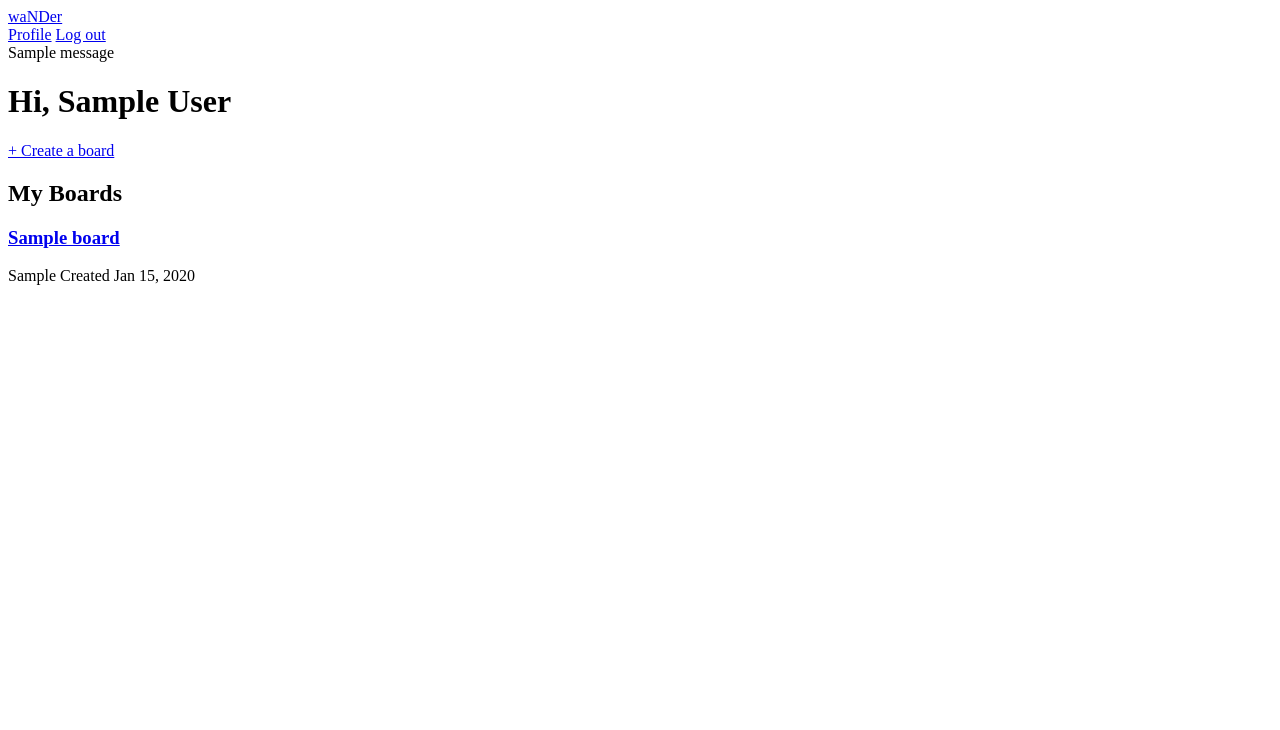
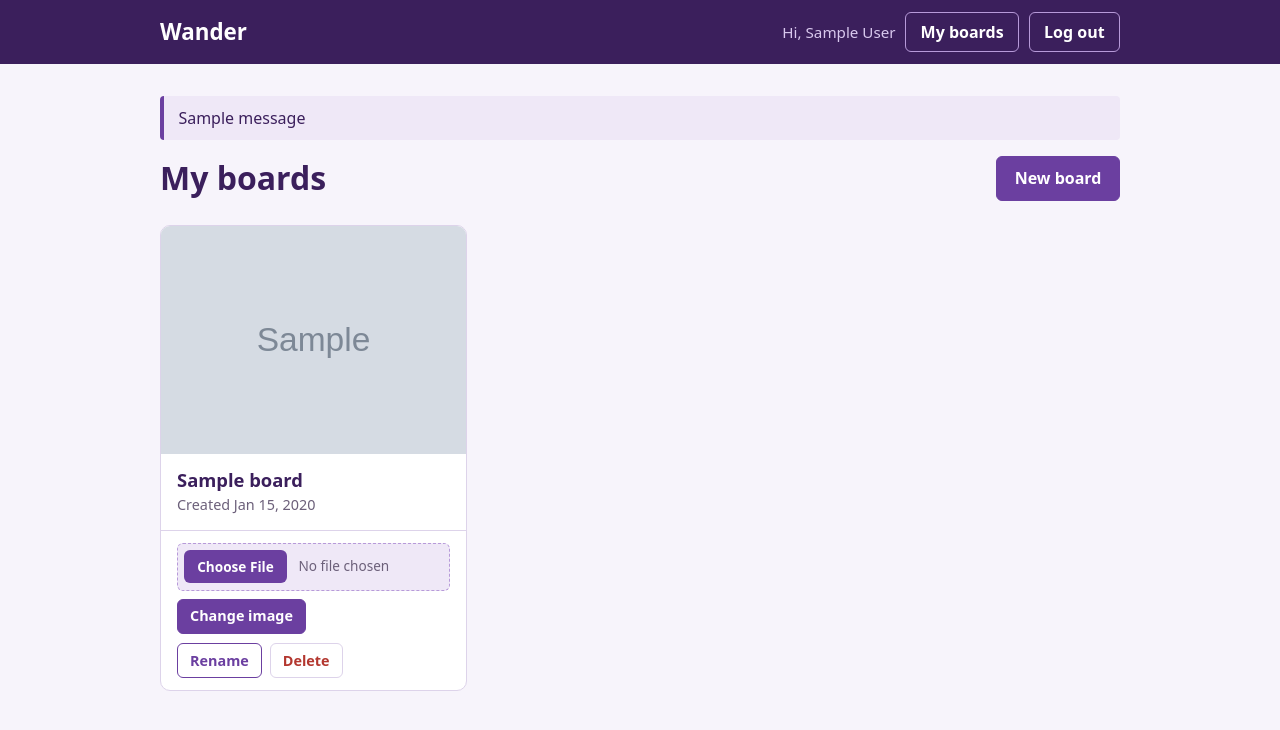
Before and after one commit to eholmquist01/wander_travel_itinerary, a Flask app: page /profile in a window 1280 px wide. Shown: the top 730 px of the page. Run offline with Flask 2, Linux system fonts and the light colour scheme; the visitor is signed in with stand-in values (Sample User, id 1); tables that the repository leaves empty or names only in its code hold one stand-in row (values such as "Sample post"); grey boxes marked "Sample" are stand-in pictures; one stand-in notice (Sample message) is shown.

Commit message:
added css for board display, nav bar, login/main pages

```diff
--- a/app.py
+++ b/app.py
@@ -1,11 +1,20 @@
+import os
+import uuid
+
 from flask import Flask, send_from_directory, render_template, flash, redirect, request, session
 import pymysql
 import pymysql.cursors
 from queries import (get_db, select_marker_by_location, select_top_markers, get_cities, get_boards_by_user,
-                    get_board, create_board, update_board_name, delete_board)
+                    get_board, create_board, update_board_name, delete_board, set_board_image)
 
 app = Flask(__name__)
 app.secret_key = "wander-session-key"
+
+# Image upload settings
+UPLOAD_DIR = os.path.join(app.root_path, "static", "uploads")
+ALLOWED_EXTENSIONS = {"png", "jpg", "jpeg", "gif", "webp"}
+app.config["MAX_CONTENT_LENGTH"] = 5 * 1024 * 1024  # 5 MB
+os.makedirs(UPLOAD_DIR, exist_ok=True)
 
 # Stage 1 + 2 access points
 @app.route("/")
@@ -129,6 +138,44 @@ def rename_board(board_id):
         flash("Couldn't rename that board")
     return redirect("/profile")
 
+# Upload or change a board's image
+@app.route("/boards/<int:board_id>/image", methods=["POST"])
+def upload_board_image(board_id):
+    if "user_id" not in session:
+        return redirect("/login")
+
+    image = request.files.get("image")
+    if image is None or image.filename == "":
+        flash("Choose an image first.")
+        return redirect("/profile")
+
+    extension = image.filename.rsplit(".", 1)[-1].lower() if "." in image.filename else ""
+    header = image.stream.read(12)
+    image.stream.seek(0)
+    looks_like_image = (header.startswith(b"\x89PNG")
+                        or header.startswith(b"\xff\xd8\xff")
+                        or header.startswith(b"GIF8")
+                        or (header[:4] == b"RIFF" and header[8:12] == b"WEBP"))
+    if extension not in ALLOWED_EXTENSIONS or not looks_like_image:
+        flash("Use a PNG, JPG, GIF or WebP image.")
+        return redirect("/profile")
+
+    filename = uuid.uuid4().hex + "." + extension
+    image.save(os.path.join(UPLOAD_DIR, filename))
+
+    if set_board_image(board_id, filename, session["user_id"]):
+        flash("Image saved.")
+    else:
+        os.remove(os.path.join(UPLOAD_DIR, filename))
+        flash("Only the person who created a board can change its image.")
+    return redirect("/profile")
+
+# Shown when an image is over 5 MB
+@app.errorhandler(413)
+def image_too_large(error):
+    flash("That image is over 5 MB. Choose a smaller one.")
+    return redirect("/profile")
+
 # Delete Board from Page
 @app.route("/boards/<int:board_id>/delete", methods=["POST"])
 def remove_board(board_id):
--- a/index.html
+++ b/index.html
@@ -3,6 +3,7 @@
 <head>
     <meta charset="utf-8">
     <title>waNDer</title>
+    <link rel="stylesheet" href="/static/css/style.css">
 </head>
 <body>
     <h1>waNDer</h1>
--- a/static/css/style.css
+++ b/static/css/style.css
@@ -0,0 +1,354 @@
+:root {
+  --purple-dark: #3b1f5c;
+  --purple: #6b3fa0;
+  --purple-hover: #55307f;
+  --purple-light: #efe8f7;
+  --bg: #f7f4fb;
+  --text: #241833;
+  --muted: #6c607a;
+  --line: #ddd3ea;
+  --danger: #b3372f;
+}
+
+* {
+  box-sizing: border-box;
+}
+
+body {
+  margin: 0;
+  background: var(--bg);
+  color: var(--text);
+  font-family: system-ui, -apple-system, "Segoe UI", Roboto, sans-serif;
+  line-height: 1.5;
+}
+
+h1, h2, h3 {
+  margin: 0 0 0.5rem;
+  color: var(--purple-dark);
+  line-height: 1.2;
+}
+
+a {
+  color: var(--purple);
+}
+
+.container {
+  max-width: 1000px;
+  margin: 0 auto;
+  padding: 2rem 1.25rem;
+}
+
+/* ---------- Navigation bar ---------- */
+
+.navbar {
+  background: var(--purple-dark);
+}
+
+.navbar-inner {
+  max-width: 1000px;
+  margin: 0 auto;
+  padding: 0.75rem 1.25rem;
+  display: flex;
+  flex-wrap: wrap;
+  align-items: center;
+  justify-content: space-between;
+  gap: 0.75rem;
+}
+
+.brand {
+  color: #fff;
+  font-size: 1.4rem;
+  font-weight: 700;
+  text-decoration: none;
+}
+
+.nav-links {
+  display: flex;
+  flex-wrap: wrap;
+  align-items: center;
+  gap: 0.6rem;
+}
+
+.nav-greeting {
+  color: #d9c9ee;
+  font-size: 0.95rem;
+}
+
+.nav-btn {
+  padding: 0.45rem 0.9rem;
+  border: 1.5px solid #b79ad9;
+  border-radius: 6px;
+  color: #fff;
+  font-weight: 600;
+  text-decoration: none;
+}
+
+.nav-btn:hover {
+  background: var(--purple);
+  border-color: var(--purple);
+}
+
+/* ---------- Forms and buttons ---------- */
+
+label {
+  display: block;
+  margin-bottom: 0.25rem;
+  font-weight: 600;
+}
+
+input[type="text"],
+input[type="email"],
+input[type="password"],
+select,
+textarea {
+  width: 100%;
+  padding: 0.6rem 0.75rem;
+  border: 1px solid var(--line);
+  border-radius: 6px;
+  background: #fff;
+  color: var(--text);
+  font: inherit;
+}
+
+input:focus,
+select:focus,
+textarea:focus {
+  border-color: var(--purple);
+  outline: 2px solid var(--purple);
+  outline-offset: 0;
+}
+
+/* Forms placed directly on a page (login, signup, new board) stay a readable width */
+.container > form {
+  max-width: 460px;
+}
+
+.container > form label {
+  margin-top: 0.9rem;
+}
+
+button,
+.btn {
+  display: inline-block;
+  padding: 0.6rem 1.1rem;
+  border: 1.5px solid var(--purple);
+  border-radius: 6px;
+  background: var(--purple);
+  color: #fff;
+  font: inherit;
+  font-weight: 600;
+  text-decoration: none;
+  cursor: pointer;
+}
+
+button:hover,
+.btn:hover {
+  background: var(--purple-hover);
+  border-color: var(--purple-hover);
+}
+
+.btn-small {
+  padding: 0.35rem 0.75rem;
+  font-size: 0.9rem;
+}
+
+.btn-outline {
+  background: transparent;
+  color: var(--purple);
+}
+
+.btn-outline:hover {
+  background: var(--purple-light);
+  color: var(--purple-hover);
+}
+
+.btn-danger {
+  background: transparent;
+  border-color: var(--line);
+  color: var(--danger);
+}
+
+.btn-danger:hover {
+  background: #fbe9e7;
+  border-color: var(--danger);
+  color: var(--danger);
+}
+
+.flash {
+  margin: 0 0 1rem;
+  padding: 0.6rem 0.9rem;
+  background: var(--purple-light);
+  border-left: 4px solid var(--purple);
+  border-radius: 4px;
+  color: var(--purple-dark);
+}
+
+.page-header {
+  display: flex;
+  flex-wrap: wrap;
+  align-items: center;
+  justify-content: space-between;
+  gap: 1rem;
+  margin-bottom: 1.5rem;
+}
+
+.page-header h1 {
+  margin: 0;
+}
+
+.muted {
+  color: var(--muted);
+}
+
+/* ---------- Board cards ---------- */
+
+.board-grid {
+  display: grid;
+  grid-template-columns: repeat(auto-fill, minmax(240px, 1fr));
+  gap: 1.25rem;
+  margin: 0;
+  padding: 0;
+  list-style: none;
+}
+
+.card {
+  display: flex;
+  flex-direction: column;
+  overflow: hidden;
+  background: #fff;
+  border: 1px solid var(--line);
+  border-radius: 10px;
+}
+
+.card-image {
+  display: block;
+  width: 100%;
+  aspect-ratio: 4 / 3;
+  object-fit: cover;
+}
+
+.card-placeholder {
+  display: grid;
+  place-items: center;
+  aspect-ratio: 4 / 3;
+  background: var(--purple-light);
+  color: var(--purple);
+  font-size: 2.5rem;
+  font-weight: 700;
+}
+
+.card-body {
+  padding: 0.9rem 1rem;
+}
+
+.card-title {
+  margin: 0;
+  font-size: 1.15rem;
+}
+
+.card-title a {
+  color: var(--purple-dark);
+  text-decoration: none;
+}
+
+.card-title a:hover {
+  text-decoration: underline;
+}
+
+.card-date {
+  margin: 0.2rem 0 0;
+  color: var(--muted);
+  font-size: 0.9rem;
+}
+
+.card-footer {
+  display: grid;
+  gap: 0.6rem;
+  margin-top: auto;
+  padding: 0.75rem 1rem;
+  border-top: 1px solid var(--line);
+}
+
+.upload-form {
+  display: flex;
+  flex-wrap: wrap;
+  align-items: center;
+  gap: 0.5rem;
+}
+
+.upload-form input[type="file"] {
+  max-width: 100%;
+  font-size: 0.85rem;
+}
+
+.card-actions {
+  display: flex;
+  flex-wrap: wrap;
+  gap: 0.5rem;
+}
+
+.empty-state {
+  padding: 2rem;
+  background: #fff;
+  border: 2px dashed var(--line);
+  border-radius: 10px;
+  text-align: center;
+}
+
+/* ---------- File upload inputs ---------- */
+
+input[type="file"] {
+  width: 100%;
+  padding: 0.4rem;
+  border: 1px dashed #b79ad9;
+  border-radius: 6px;
+  background: var(--purple-light);
+  color: var(--muted);
+  font: inherit;
+  font-size: 0.9rem;
+  cursor: pointer;
+}
+
+input[type="file"]::file-selector-button {
+  margin-right: 0.75rem;
+  padding: 0.4rem 0.8rem;
+  border: none;
+  border-radius: 6px;
+  background: var(--purple);
+  color: #fff;
+  font: inherit;
+  font-weight: 600;
+  cursor: pointer;
+}
+
+input[type="file"]::file-selector-button:hover {
+  background: var(--purple-hover);
+}
+
+/* ---------- Form cards (login, signup, new board) ---------- */
+
+.container > form,
+.form-card {
+  max-width: 460px;
+  margin: 2rem auto;
+  padding: 2.25rem 2.5rem;
+  background: #fff;
+  border: 1px solid var(--line);
+  border-radius: 10px;
+}
+
+.container > form label:first-of-type,
+.form-card label:first-of-type {
+  margin-top: 0;
+}
+
+.container > form button,
+.form-card button {
+  margin-top: 1.5rem;
+}
+
+.container > h1 {
+  max-width: 460px;
+  margin: 1rem auto 0;
+  text-align: center;
+}
--- a/templates/base.html
+++ b/templates/base.html
@@ -1,32 +1,39 @@
-<!DOCTYPE html>
+<!doctype html>
 <html lang="en">
 <head>
-    <meta charset="UTF-8" />
-    <meta name="viewport" content="width=device-width, initial-scale=1.0" />
-    <meta http-equiv="X-UA-Compatible" content="ie=edge" />
-    <title>{% block title %}waNDer{% endblock %}</title>
-    <link rel=""stylesheet" href="/static/css/style.css">
+  <meta charset="utf-8">
+  <meta name="viewport" content="width=device-width, initial-scale=1">
+  <title>{% block title %}Wander{% endblock %}</title>
+  <link rel="stylesheet" href="{{ url_for('static', filename='css/style.css') }}">
 </head>
 <body>
-    <nav>
-        <a class="logo" href="/">waNDer</a>
-        <div>
-            {% if session.get('user_id') %}
-                <a href="/profile">Profile</a>
-                <a href="/logout">Log out</a>
+
+  <header class="navbar">
+    <div class="navbar-inner">
+      <a class="brand" href="/">Wander</a>
+
+      <nav class="nav-links">
+        {% if session.user_id %}
+          <span class="nav-greeting">Hi, {{ session.name }}</span>
+          <a class="nav-btn" href="/profile">My boards</a>
+          <a class="nav-btn" href="/logout">Log out</a>
         {% else %}
-                <a href="/login">Log in</a>
-                <a href="/signup">Sign up</a>
+          <a class="nav-btn" href="/login">Log in</a>
+          <a class="nav-btn" href="/signup">Sign up</a>
         {% endif %}
+      </nav>
     </div>
-    </nav>
+  </header>
 
-    <main>
-        {% for message in get_flashed_messages() %}
-            <div class="flash">{{ message }}</div>
+  <main class="container">
+    {% with messages = get_flashed_messages() %}
+      {% for message in messages %}
+        <p class="flash">{{ message }}</p>
       {% endfor %}
+    {% endwith %}
 
     {% block content %}{% endblock %}
   </main>
+
 </body>
 </html>
--- a/templates/board_profile.html
+++ b/templates/board_profile.html
@@ -1,23 +1,54 @@
 {% extends "base.html" %}
-{% block title %}My Boards | waNDer {% endblock %}
+{% block title %}My boards - Wander{% endblock %}
+
 {% block content %}
-<h1>Hi, {{ name }}</h1>
+  <div class="page-header">
+    <h1>My boards</h1>
+    <a class="btn" href="/boards/new">New board</a>
+  </div>
 
-<p><a href="/boards/new">+ Create a board</a></p>
+  {% if boards %}
+    <ul class="board-grid">
+      {% for board in boards %}
+        <li class="card">
+          {% if board.image_filename %}
+            <img class="card-image" src="{{ url_for('static', filename='uploads/' + board.image_filename) }}" alt="Photo for {{ board.title }}">
+          {% else %}
+            <div class="card-placeholder">{{ board.title[:1]|upper }}</div>
+          {% endif %}
 
-<h2>My Boards</h2>
+          <div class="card-body">
+            <h2 class="card-title"><a href="/boards/{{ board.board_id }}">{{ board.title }}</a></h2>
+            <p class="card-date">Created {{ board.time_created.strftime('%b %d, %Y') }}</p>
+          </div>
 
-{% for board in boards %}
-    <div class="card">
-        <h3><a href="/boards/{{ board.board_id }}">{{ board.title }}</a></h3>
-        <p>
-            {{ board.destination }}
-            {% if board.time_created %}
-                Created {{ board.time_created.strftime('%b %d, %Y') }}
-            {% endif %}
-        </p>
+          <div class="card-footer">
+            <form class="upload-form" method="post" action="/boards/{{ board.board_id }}/image" enctype="multipart/form-data">
+              <input type="file" name="image" accept="image/png,image/jpeg,image/gif,image/webp" required>
+              <button class="btn-small" type="submit">{% if board.image_filename %}Change image{% else %}Upload image{% endif %}</button>
+            </form>
+
+            <div class="card-actions">
+              <details>
+                <summary class="btn btn-small btn-outline">Rename</summary>
+                <form method="post" action="/boards/{{ board.board_id }}/rename">
+                  <input type="text" name="title" value="{{ board.title }}" maxlength="50" required>
+                  <button class="btn-small" type="submit">Save</button>
+                </form>
+              </details>
+              <form method="post" action="/boards/{{ board.board_id }}/delete" onsubmit="return confirm('Delete this board?');">
+                <button class="btn-small btn-danger" type="submit">Delete</button>
+              </form>
+            </div>
+          </div>
+        </li>
+      {% endfor %}
+    </ul>
+  {% else %}
+    <div class="empty-state">
+      <h2>No boards yet</h2>
+      <p class="muted">Create a board to start planning a trip.</p>
+      <a class="btn" href="/boards/new">Create a board</a>
     </div>
-{% else %}
-    <p>You don't have any boards yet.</p>
-{% endfor %}
+  {% endif %}
 {% endblock %}
```
Also changed, not shown: devplan.html (+1 -9 lines), project.html (+1 -9 lines), queries.py (+10 -1 lines), static/uploads/e956b05bbed34a5cb8243f839650e9d8.jpeg (added), 1 other file. Lines whose indentation alone changed are shown as unchanged.
